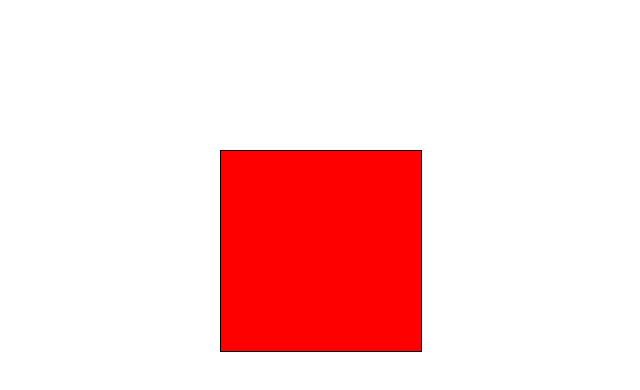
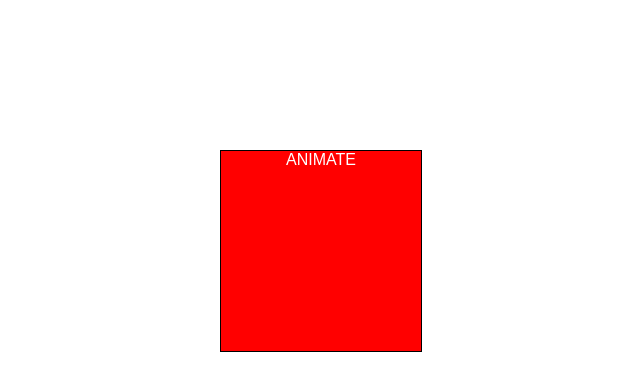
Before and after one commit to autopilotcode/my-learning-templates, a plain HTML site: page Transform-3D/index.html in a window 1280 px wide. Shown: the full height of the page, 319-959 px from the left. Drawn offline with Linux system fonts and the light colour scheme.

```diff
--- a/Transform-3D/index.html
+++ b/Transform-3D/index.html
@@ -10,6 +10,7 @@
 <body>
     <div class="container">
         <div class="box">
+            ANIMATE
         </div>
     </div>
 </body>
--- a/Transform-3D/main.css
+++ b/Transform-3D/main.css
@@ -6,7 +6,11 @@
 }
 
 .box {
+
     background: red;
     width: 100%;
     height: 100%;
+    color: white;
+    font-family: sans-serif;
+    text-align: center;
 }
```
